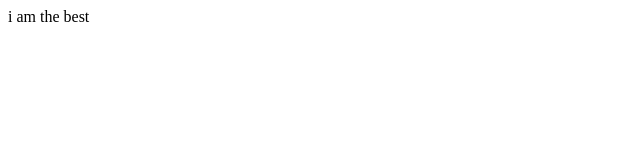
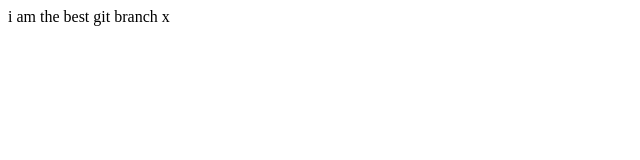
Before and after one commit to jokeisann/demo-1, a plain HTML site: page index.html in a window 1280 px wide. Shown: the whole page, without its empty margins (0-640 px from the left). Drawn offline with Linux system fonts and the light colour scheme.

Commit message:
第一次提交

```diff
--- a/index.html
+++ b/index.html
@@ -1,2 +1,3 @@
 <body>
     i am the best
+    git branch x
```
